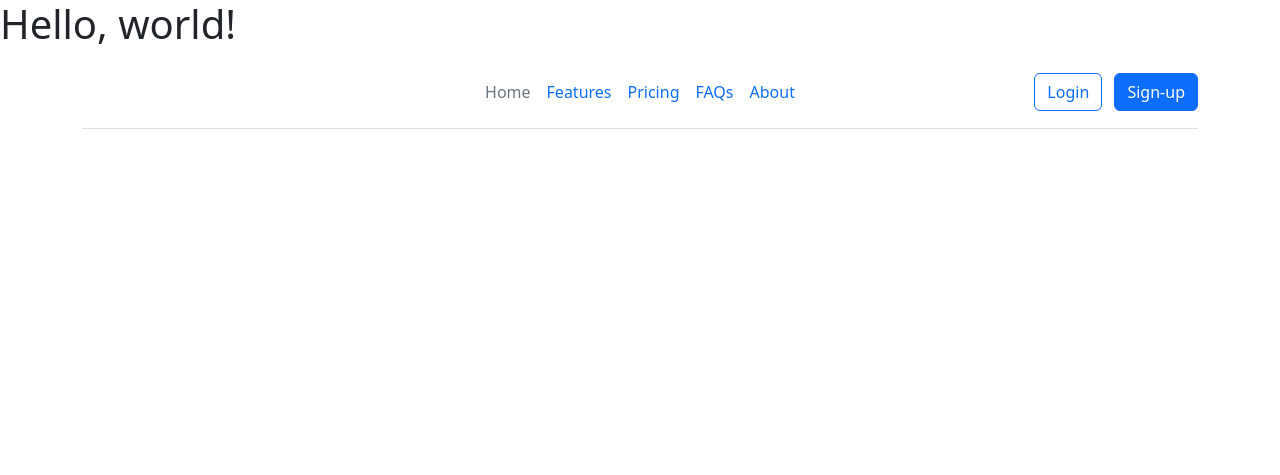
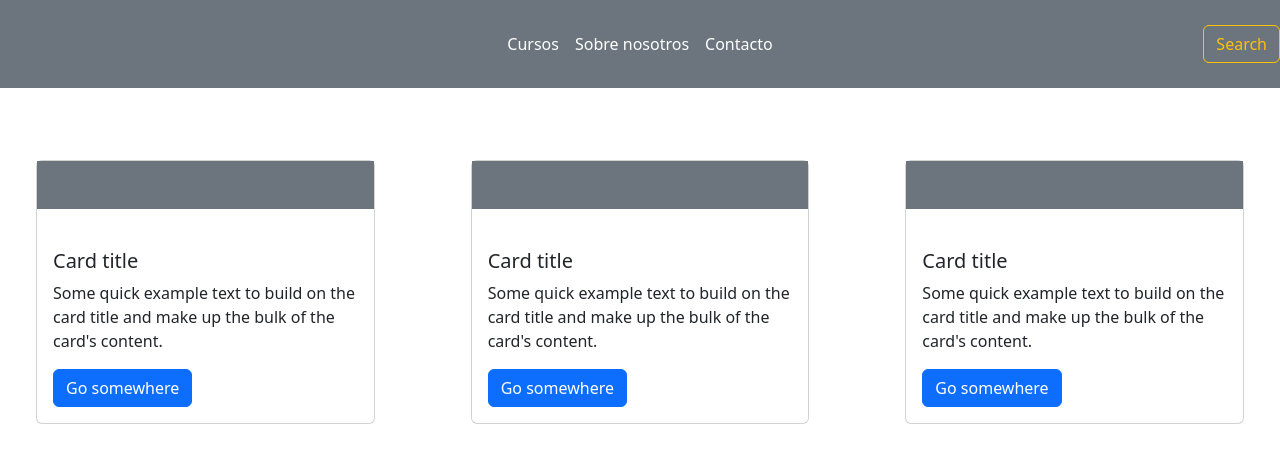
Before and after one commit to Cayetano97/training-boststrap, a plain HTML site: page index.html in a window 1280 px wide. Drawn offline with nearby package versions, Linux system fonts and the light colour scheme.

Commit message:
second commit

```diff
--- a/index.html
+++ b/index.html
@@ -9,19 +9,19 @@
       rel="stylesheet"
       integrity="sha384-aFq/bzH65dt+w6FI2ooMVUpc+21e0SRygnTpmBvdBgSdnuTN7QbdgL+OapgHtvPp"
       crossorigin="anonymous"
+
     />
   </head>
   <body>
-    <h1>Hello, world!</h1>
-
-    <div class="container">
+    <!-- HEADER -->
+    <div class="container-fluid px-0">
       <header
-        class="d-flex flex-wrap align-items-center justify-content-center justify-content-md-between py-3 mb-4 border-bottom"
+        class="bg-secondary d-flex flex-wrap align-items-center justify-content-center justify-content-md-between py-4 mb-4"
       >
         <div class="col-md-3 mb-2 mb-md-0">
           <a
             href="/"
-            class="d-inline-flex link-body-emphasis text-decoration-none"
+            class= "d-inline-flex link-body-emphasis text-decoration-none "
           >
             <svg
               class="bi"
@@ -36,22 +36,75 @@
         </div>
 
         <ul class="nav col-12 col-md-auto mb-2 justify-content-center mb-md-0">
-          <li><a href="#" class="nav-link px-2 link-secondary">Home</a></li>
-          <li><a href="#" class="nav-link px-2">Features</a></li>
-          <li><a href="#" class="nav-link px-2">Pricing</a></li>
-          <li><a href="#" class="nav-link px-2">FAQs</a></li>
-          <li><a href="#" class="nav-link px-2">About</a></li>
+          <li><a href="#" class="text-white nav-link px-2">Cursos</a></li>
+          <li><a href="#" class="text-white nav-link px-2">Sobre nosotros</a></li>
+          <li><a href="#" class="text-white nav-link px-2">Contacto</a></li>
+
         </ul>
 
         <div class="col-md-3 text-end">
-          <button type="button" class="btn btn-outline-primary me-2">
-            Login
-          </button>
-          <button type="button" class="btn btn-primary">Sign-up</button>
+          <button type="button" class="btn btn-outline-warning">Search</button>
+
+
         </div>
       </header>
+<!-- --------------------------------------------------------------------------------------- -->
+
+
+
+
+
+
+
+
+
+
+
+
+
+
+
+
+
+
+<!-- CARDS -->
+
+
+<div class="row">
+  <div class="card m-5 col px-0 " style="width: 18rem;">
+    <div class="bg-secondary d-flex flex-wrap align-items-center justify-content-center justify-content-md-between py-4 mb-4"></div>
+    <div class="card-body">
+      <h5 class="card-title">Card title</h5>
+      <p class="card-text">Some quick example text to build on the card title and make up the bulk of the card's content.</p>
+      <a href="#" class="btn btn-primary">Go somewhere</a>
     </div>
+  </div>
 
+  <div class="card m-5 col px-0" style="width: 18rem;">
+    <div class="bg-secondary d-flex flex-wrap align-items-center justify-content-center justify-content-md-between py-4 mb-4"></div>
+    <div class="card-body">
+      <h5 class="card-title">Card title</h5>
+      <p class="card-text">Some quick example text to build on the card title and make up the bulk of the card's content.</p>
+      <a href="#" class="btn btn-primary">Go somewhere</a>
+    </div>
+  </div>
+
+  <div class="card m-5 col px-0" style="width: 18rem;">
+    <div class="bg-secondary d-flex flex-wrap align-items-center justify-content-center justify-content-md-between py-4 mb-4"></div>
+    <div class="card-body">
+      <h5 class="card-title">Card title</h5>
+      <p class="card-text">Some quick example text to build on the card title and make up the bulk of the card's content.</p>
+      <a href="#" class="btn btn-primary">Go somewhere</a>
+    </div>
+  </div>
+</div>
+
+
+
+
+
+
+<!-- --------------------------------------------------------------------------------------------->
     <script
       src="https://cdn.jsdelivr.net/npm/bootstrap@5.3.0-alpha2/dist/js/bootstrap.bundle.min.js"
       integrity="sha384-qKXV1j0HvMUeCBQ+QVp7JcfGl760yU08IQ+GpUo5hlbpg51QRiuqHAJz8+BrxE/N"
```
